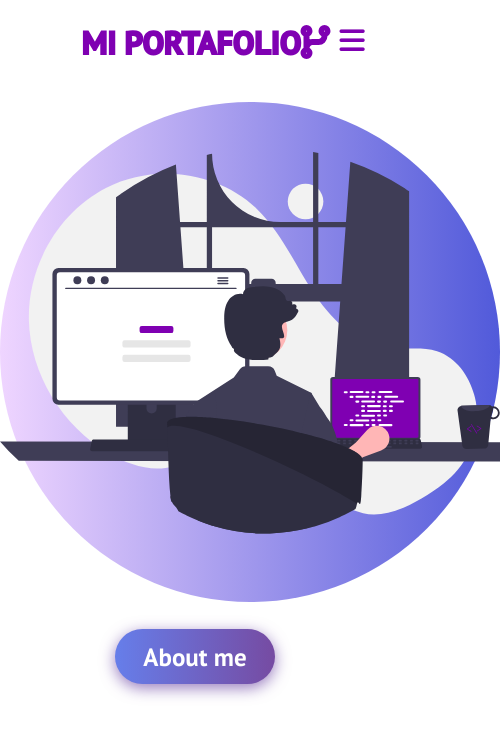
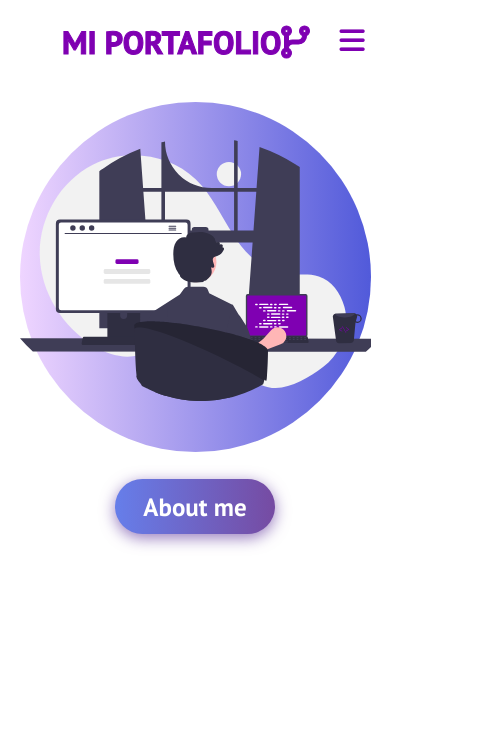
Before and after one commit to Paolollch/miportafolio, a React (Create React App) app: page / in a window 390 px wide. Shown: the top 736 px of the page, 500 px wide, since content can reach past the window. Built offline with nearby package versions, Linux system fonts and the light colour scheme.

Commit message:
Nav menu size fixed

```diff
--- a/src/components/NavBar/Navbar.css
+++ b/src/components/NavBar/Navbar.css
@@ -90,12 +90,13 @@
     display: flex;
     flex-direction: column;
     width: 100%;
-    height: 90vh;
+    height: 100vh;
     position: absolute;
     top: 80px;
     left: -100%;
     opacity: 1;
     transition: all 0.5s ease;
+    justify-content: flex-start;
   }
 
   .nav-menu.active {
@@ -123,8 +124,9 @@
     position: absolute;
     top: 0;
     left: 0;
+    margin: 0PX;
     transform: translate(25%, 50%);
-    -webkit-text-stroke: 2px #7f00b2;
+    -webkit-text-stroke: 1px #7f00b2;
   }
 
   .menu-icon {
@@ -147,14 +149,14 @@
     display: block;
     text-align: center;
     margin: 2rem auto;
-    border-radius: 4px;
+    border-radius: 12px;
     width: 80%;
     text-decoration: none;
     font-size: 1.5rem;
     background-color: transparent;
-    color: #fff;
+    color: #7f00b2;;
     padding: 14px 20px;
-    border: 1px solid #fff;
+    border: 3px solid #7f00b2;;
     transition: all 0.3s ease-out;
   }
 
--- a/src/components/Slider/Slider.css
+++ b/src/components/Slider/Slider.css
@@ -68,8 +68,8 @@
 
   .circle{
     margin: 3% 0 3% 0;
-    width: 500px;
-    height: 500px;
+    width: 90%;
+    height: 350px;
   }
 
   .bottom{
--- a/src/components/Slider/Slider.js
+++ b/src/components/Slider/Slider.js
@@ -7,6 +7,7 @@ import {ButtonSlider} from './ButtonSlider/ButtonSlider';
 function Slider(){
 
     const [logo, setlogo]= useState(true);
+    const view = ['0 0 750 600', '0 0 770 600']
 
     const showlogo = () => {
         if (window.innerWidth <= 600) {
@@ -27,7 +28,7 @@ function Slider(){
             <div className="container">
                 <div className="column">
                     <div className="circle">
-                        <Logo width='100%' height='100%' viewBox='0 0 750 600'/>
+                        <Logo width='100%' height='100%' viewBox={logo? view[0] : view[1]}/>
                         {/* {logo && <Logo width='100%' height='100%' viewBox='0 0 750 600'/>} */}
                     </div>
 
--- a/src/pages/Aboutme/Aboutme.css
+++ b/src/pages/Aboutme/Aboutme.css
@@ -35,7 +35,7 @@
   }
 
   .CardAbout{
-      width: 50%;
+      width: 70%;
       /* height: 20em; */
       justify-content: center;
       align-items: center;
```
